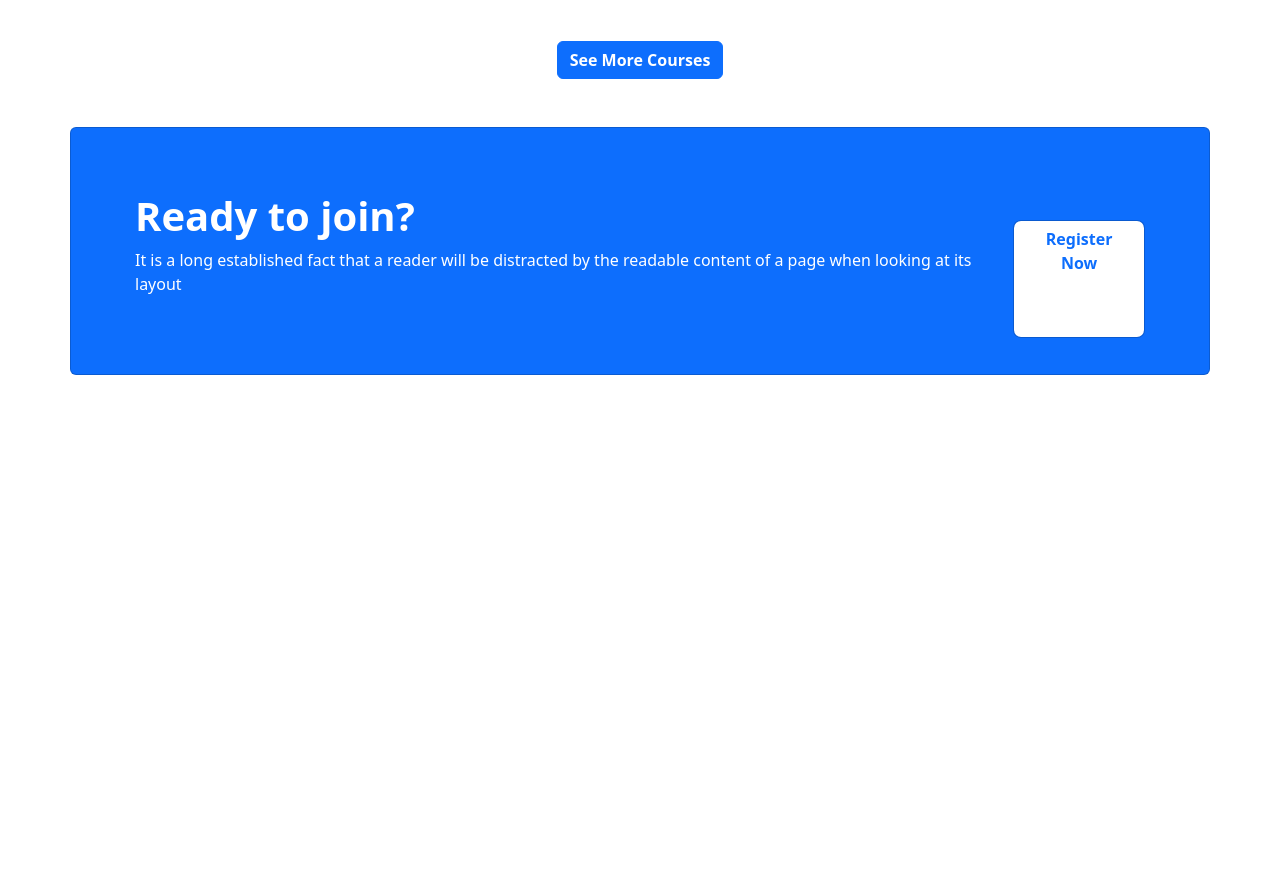
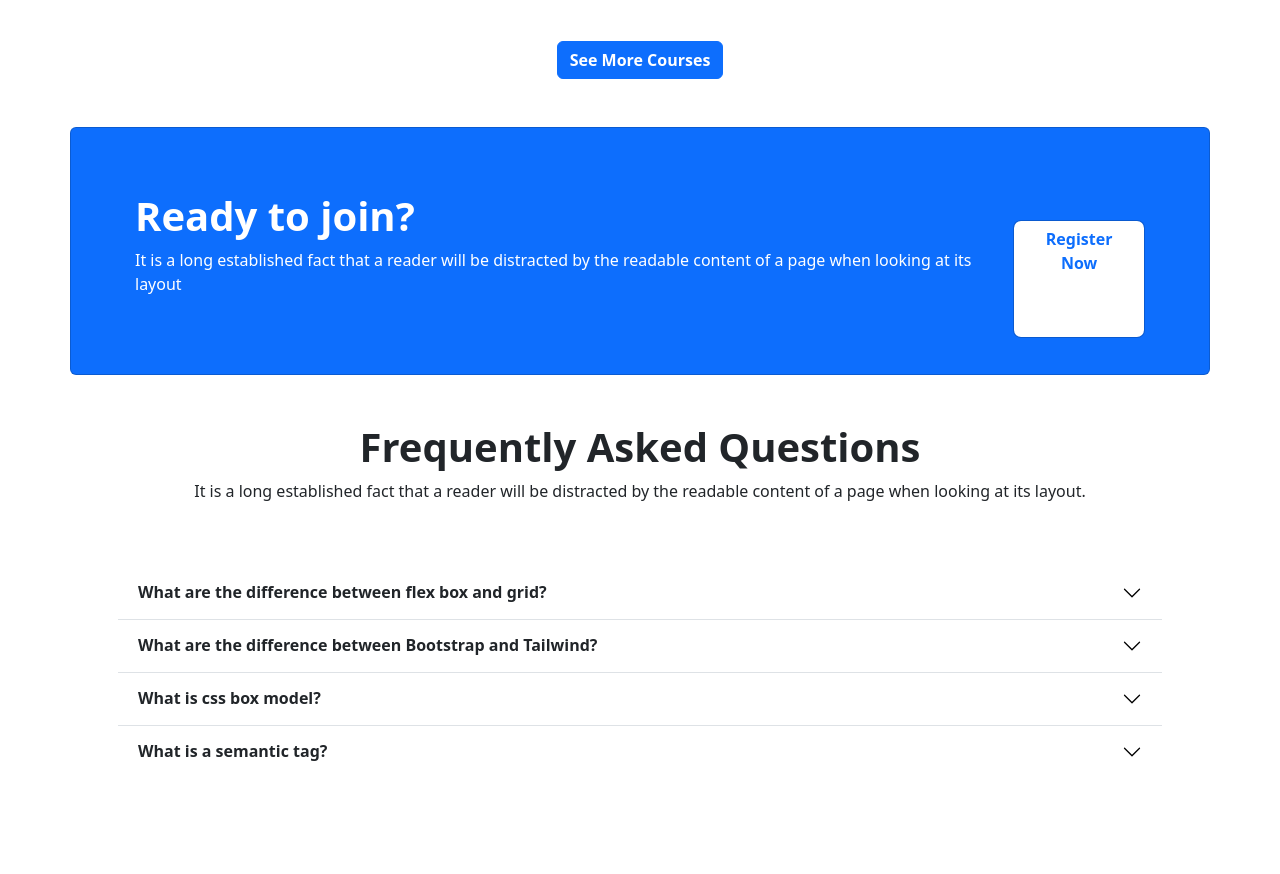
Before and after one commit to Afsana34/EdTech-website.pdf, a plain HTML site: page index.html in a window 1280 px wide. Shown: the part 1699-2573 px from the top of the page. Before the commit the page ends 2074 px from the top, so only its background shows below. Drawn offline with nearby package versions, Linux system fonts and the light colour scheme.

Commit message:
Frequent section added

```diff
--- a/index.html
+++ b/index.html
@@ -203,6 +203,55 @@
       <!-- main end -->
 
       <!-- Frequent section start -->
+      <section class="p-5">
+        <h1 class="fw-bold text-center">Frequently Asked Questions</h1>
+        <p class="text-center">It is a long established fact that a reader will be distracted by the readable
+          content of a page when looking at its layout.</p>
+          <div class="container p-5">
+            <div class="accordion accordion-flush" id="accordionFlushExample">
+              <div class="accordion-item">
+                <h2 class="accordion-header" id="flush-headingOne">
+                  <button class="accordion-button collapsed fw-bold" type="button" data-bs-toggle="collapse" data-bs-target="#flush-collapseOne" aria-expanded="false" aria-controls="flush-collapseOne">
+                    What are the difference between flex box and grid?
+                  </button>
+                </h2>
+                <div id="flush-collapseOne" class="accordion-collapse collapse" aria-labelledby="flush-headingOne" data-bs-parent="#accordionFlushExample">
+                  <div class="accordion-body">The basic difference between CSS Grid Layout and CSS Flexbox Layout is that flexbox was designed for layout in one dimension - either a row or a column. Grid was designed for two-dimensional layout - rows, and columns at the same time.</div>
+                </div>
+              </div>
+              <div class="accordion-item">
+                <h2 class="accordion-header" id="flush-headingTwo">
+                  <button class="accordion-button collapsed fw-bold" type="button" data-bs-toggle="collapse" data-bs-target="#flush-collapseTwo" aria-expanded="false" aria-controls="flush-collapseTwo">
+                    What are the difference between Bootstrap and Tailwind?
+                  </button>
+                </h2>
+                <div id="flush-collapseTwo" class="accordion-collapse collapse" aria-labelledby="flush-headingTwo" data-bs-parent="#accordionFlushExample">
+                  <div class="accordion-body">Bootstrap comes with a set of pre-styled responsive, mobile-first components that possess a definite UI kit. Tailwind CSS uses a set of utility classes to create a neat UI with more flexibility and uniqueness. Sites created using Bootstrap follow the generic pattern that makes them look identical.</div>
+                </div>
+              </div>
+              <div class="accordion-item">
+                <h2 class="accordion-header" id="flush-headingOne">
+                  <button class="accordion-button collapsed fw-bold" type="button" data-bs-toggle="collapse" data-bs-target="#flush-collapseOne" aria-expanded="false" aria-controls="flush-collapseOne">
+                    What is css box model?
+                  </button>
+                </h2>
+                <div id="flush-collapseOne" class="accordion-collapse collapse" aria-labelledby="flush-headingOne" data-bs-parent="#accordionFlushExample">
+                  <div class="accordion-body">In CSS, the term "box model" is used when talking about design and layout. The CSS box model is essentially a box that wraps around every HTML element.</div>
+                </div>
+              </div>
+              <div class="accordion-item">
+                <h2 class="accordion-header" id="flush-headingThree">
+                  <button class="accordion-button collapsed fw-bold" type="button" data-bs-toggle="collapse" data-bs-target="#flush-collapseThree" aria-expanded="false" aria-controls="flush-collapseThree">
+                    What is a semantic tag?
+                  </button>
+                </h2>
+                <div id="flush-collapseThree" class="accordion-collapse collapse" aria-labelledby="flush-headingThree" data-bs-parent="#accordionFlushExample">
+                  <div class="accordion-body">The HTML semantics refers to the tags that provide meaning to an HTML page rather than just presentation. It makes HTML more comprehensible by better defining the different sections and layout of web pages.</div>
+                </div>
+              </div>
+            </div>
+          </div>
+      </section>
       <!-- Frequent section end -->
     <script src="https://cdn.jsdelivr.net/npm/bootstrap@5.2.0/dist/js/bootstrap.bundle.min.js"></script>
 </body>
```
